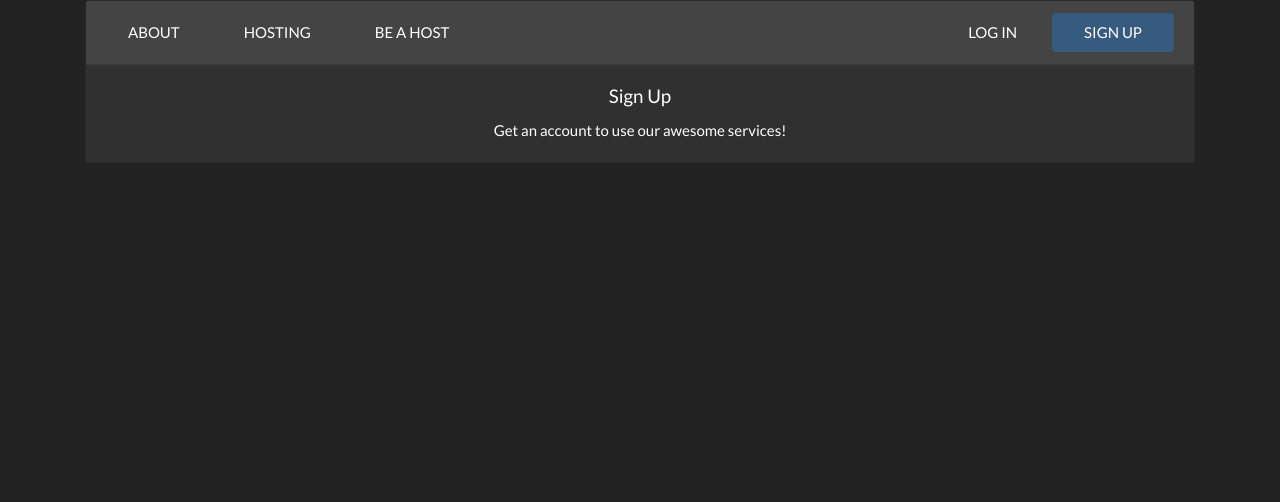
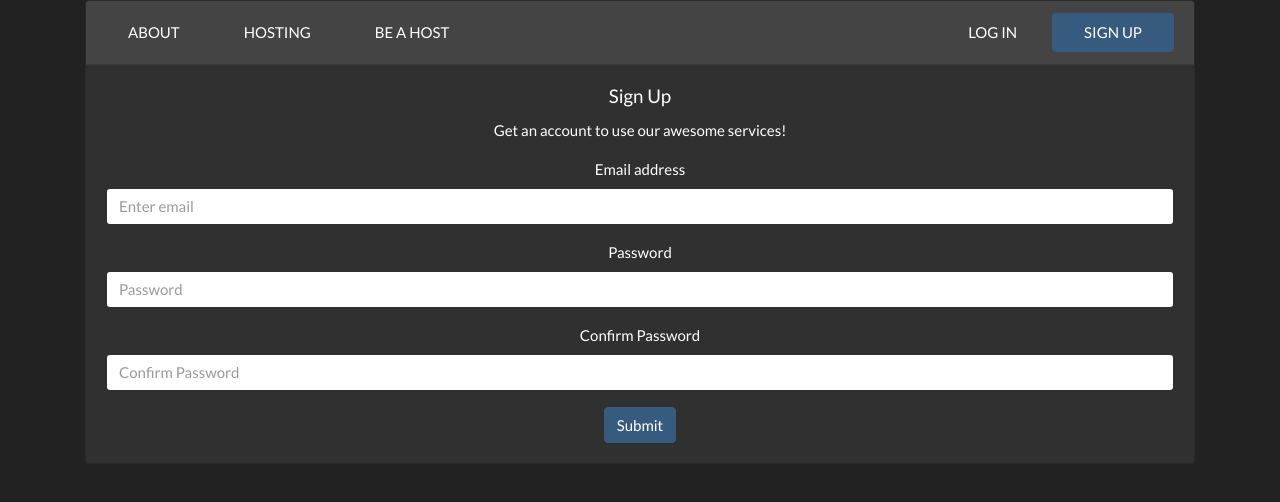
Before and after one commit to kyranpottle/TheHive, a Flask app: page /signup in a window 1280 px wide. Shown: the top 502 px of the page. Run offline with Flask 2, Linux system fonts and the light colour scheme; some libraries are stand-ins or nearby versions.

Commit message:
Added signup functionality

```diff
--- a/webapp/app/socket.py
+++ b/webapp/app/socket.py
@@ -7,7 +7,6 @@ from flask_socketio import join_room, leave_room, emit, disconnect
 from app import socketio
 # from app import mongo
 
-
 @socketio.on('connect')
 def on_connect():
     return
--- a/webapp/app/static/main.js
+++ b/webapp/app/static/main.js
@@ -4,6 +4,16 @@ document.body.addEventListener('DOMContentLoaded', init);
 
 function init() {
 
+}
+
+function getSignUpFormInfo() {
+    const emailEl = document.getElementById("signup-email-form");
+    const passwordEl = document.getElementById("signup-password-form");
+    const passwordConfirmEl = document.getElementById("signup-confirm-password-form");
+    const email = emailEl.value;
+    const password = passwordEl.value;
+    const passwordConfirm = passwordConfirmEl.value;
+    return { email: email, password: password };
 }
 
 function getLoginFormInfo() {
@@ -29,3 +39,21 @@ function handleLogin() {
         }
     });
 }
+
+function handleSignUp() {
+    let userInfo = getSignUpFormInfo()
+    $.post({
+        url: "/api/user/signup",
+        data: JSON.stringify(userInfo),
+        type: "POST",
+        contentType: "application/json",
+        success: (_) => {
+            window.location.href = "/";
+        },
+        error: (error) => {
+            console.log(error)
+            alert(error.responseText);
+        }
+    });
+    return false;
+}
--- a/webapp/app/templates/signup.html
+++ b/webapp/app/templates/signup.html
@@ -3,4 +3,19 @@
 {% block page_content %}
     <h5 class="card-title">Sign Up</h5>
     <p class="card-text">Get an account to use our awesome services!</p>
+    <form>
+        <div class="form-group">
+            <label for="signup-email-form">Email address</label>
+            <input type="email" class="form-control" id="signup-email-form" placeholder="Enter email">
+        </div>
+        <div class="form-group">
+            <label for="signup-password-form">Password</label>
+            <input type="password" class="form-control" id="signup-password-form" placeholder="Password">
+        </div>
+        <div class="form-group">
+            <label for="signup-confirm-password-form">Confirm Password</label>
+            <input type="password" class="form-control" id="signup-confirm-password-form" placeholder="Confirm Password">
+        </div>
+        <button id="submit-signup-form-button" class="btn btn-primary" onsubmit="handleSignUp()">Submit</button>
+    </form>
 {% endblock %}
```
Also changed, not shown: webapp/app/api/user.py (+10 -1 lines).
